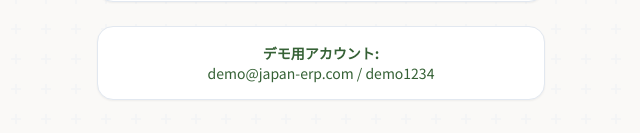
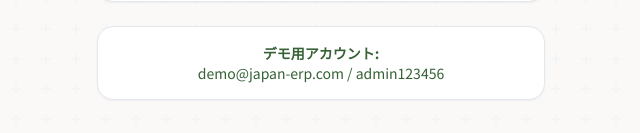
Before and after one commit to maxinjian1/jianpanerp, a Next.js app in the folder apps/web-client/: page /login in a window 1280 px wide. Shown: the part 606-739 px from the top of the page, without its empty margins (319-959 px from the left). Built offline with nearby package versions, Linux system fonts and the light colour scheme.

Commit message:
Update demo password display

```diff
--- a/apps/web-client/src/app/login/page.tsx
+++ b/apps/web-client/src/app/login/page.tsx
@@ -143,7 +143,7 @@ export default function LoginPage() {
           <p className="text-sm text-matcha-700 dark:text-matcha-400 text-center">
             <strong>デモ用アカウント:</strong>
             <br />
-            demo@japan-erp.com / demo1234
+            demo@japan-erp.com / admin123456
           </p>
         </div>
       </motion.div>
```
